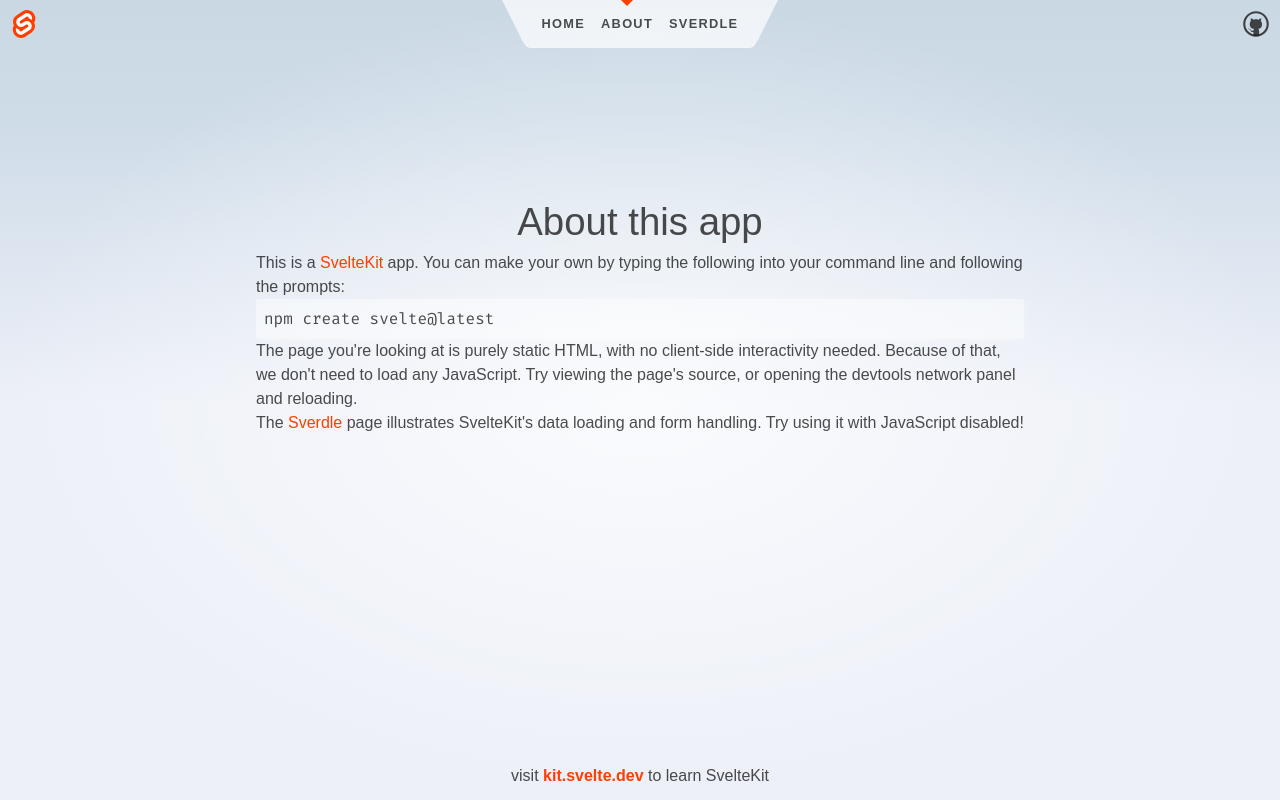
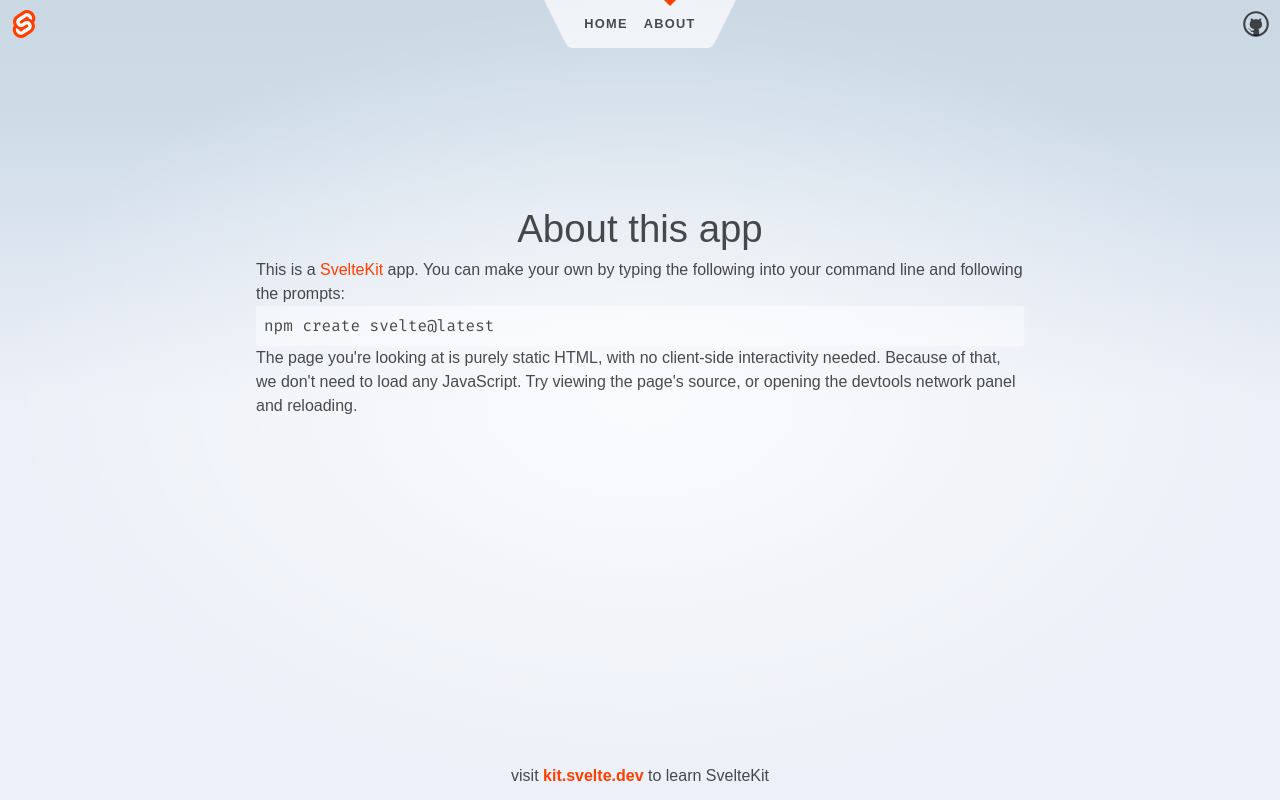
Before and after one commit to curtislmartin/my-site, a SvelteKit app: page /about in a window 1280 px wide. Built offline with nearby package versions, Linux system fonts and the light colour scheme.

Commit message:
remove sverdle links

```diff
--- a/src/routes/Header.svelte
+++ b/src/routes/Header.svelte
@@ -21,9 +21,6 @@
 			</li>
 			<li aria-current={$page.url.pathname === '/about' ? 'page' : undefined}>
 				<a href="/about">About</a>
-			</li>
-			<li aria-current={$page.url.pathname.startsWith('/sverdle') ? 'page' : undefined}>
-				<a href="/sverdle">Sverdle</a>
 			</li>
 		</ul>
 		<svg viewBox="0 0 2 3" aria-hidden="true">
--- a/src/routes/about/+page.svelte
+++ b/src/routes/about/+page.svelte
@@ -18,9 +18,4 @@
 		Because of that, we don't need to load any JavaScript. Try viewing the page's source, or opening
 		the devtools network panel and reloading.
 	</p>
-
-	<p>
-		The <a href="/sverdle">Sverdle</a> page illustrates SvelteKit's data loading and form handling. Try
-		using it with JavaScript disabled!
-	</p>
 </div>
```
